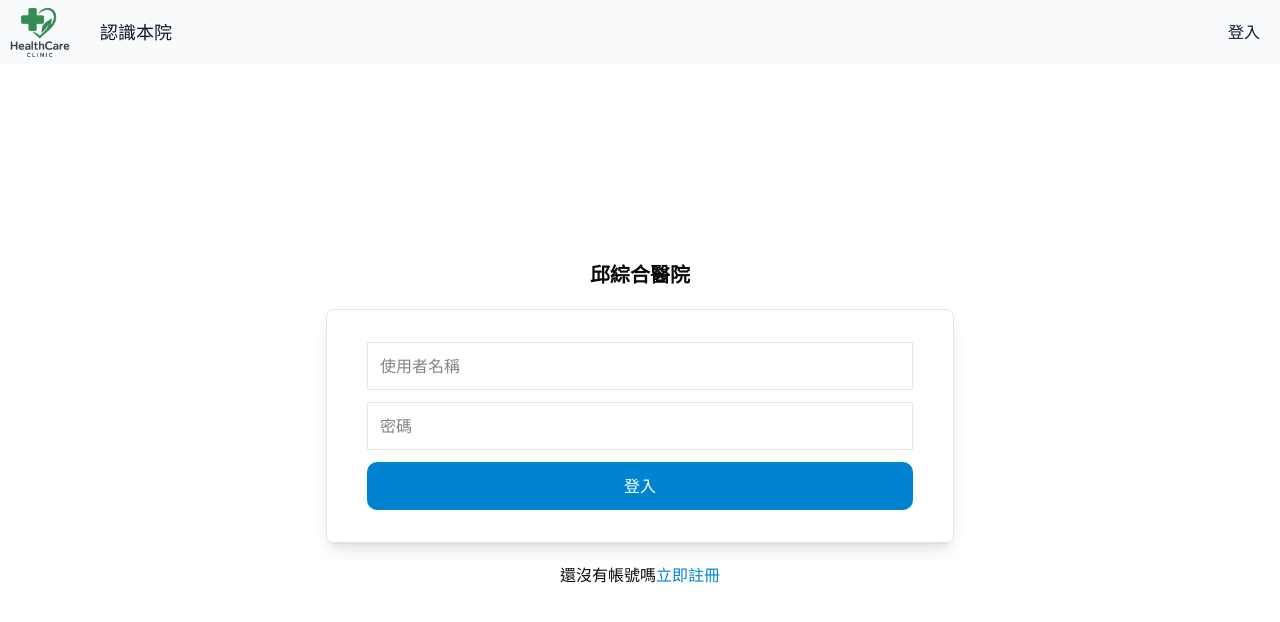
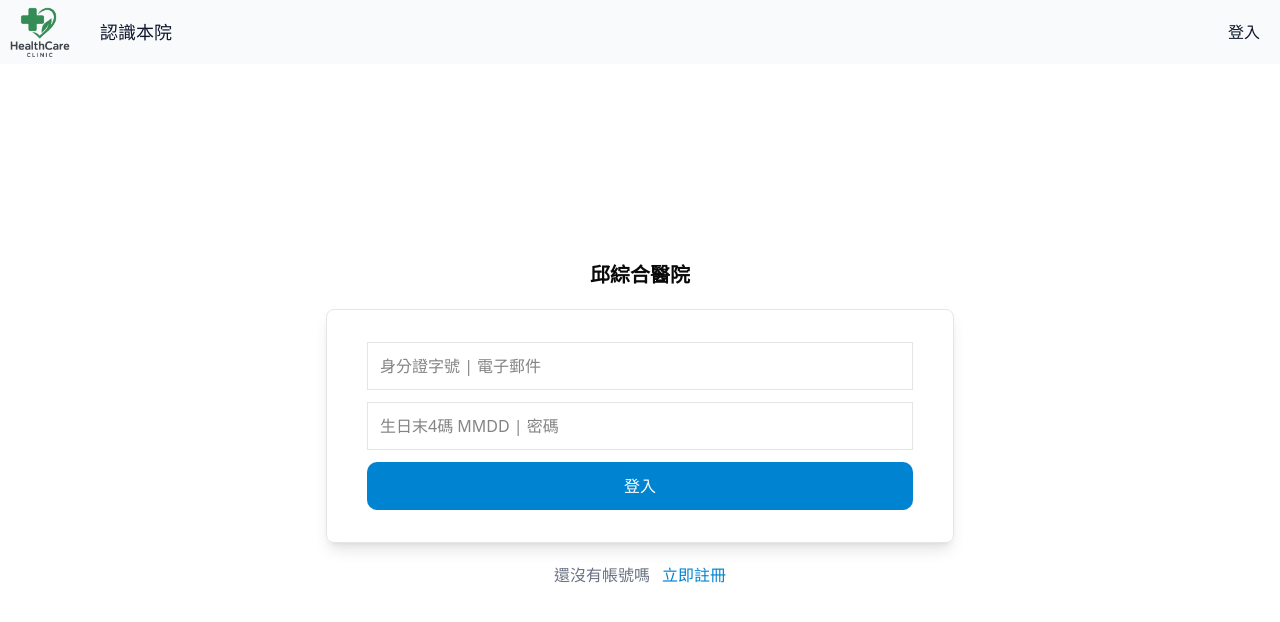
Before and after one commit to milliax/database_final, a Next.js app: page /login in a window 1280 px wide. Shown: the top 622 px of the page. Built offline with nearby package versions, Linux system fonts and the light colour scheme; no server answers.

Commit message:
update login page

```diff
--- a/app/(public)/login/page_client.tsx
+++ b/app/(public)/login/page_client.tsx
@@ -80,7 +80,7 @@ export default function Login() {
                     customSignIn();
                 }} className="px-10 py-8 space-y-3">
                     <input className={decorateClassName}
-                        placeholder="使用者名稱"
+                        placeholder="身分證字號 | 電子郵件"
                         value={email}
                         type="text"
                         onChange={(event) => {
@@ -88,7 +88,7 @@ export default function Login() {
                         }}
                     />
                     <input className={decorateClassName}
-                        placeholder="密碼"
+                        placeholder="生日末4碼 MMDD | 密碼"
                         type="password"
                         value={password}
                         onChange={event => {
@@ -109,7 +109,7 @@ export default function Login() {
                 </form>
             </div>
 
-            <div>
+            <div className="text-gray-500 flex flex-row gap-3">
                 <span>還沒有帳號嗎</span>
                 <Link href="/register" className="text-sky-600 hover:text-sky-500">立即註冊</Link>
             </div>
```
